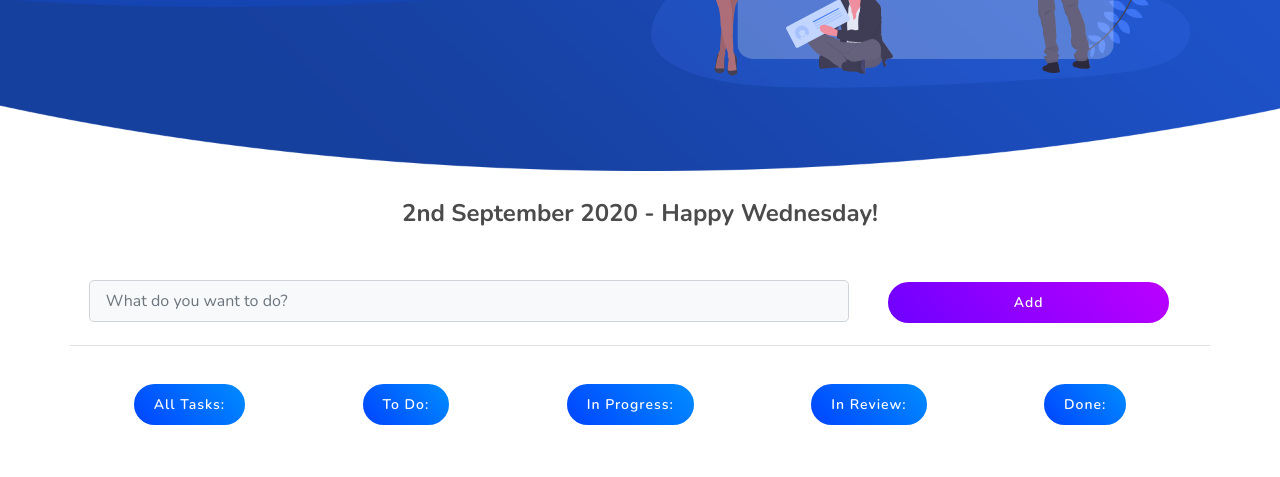
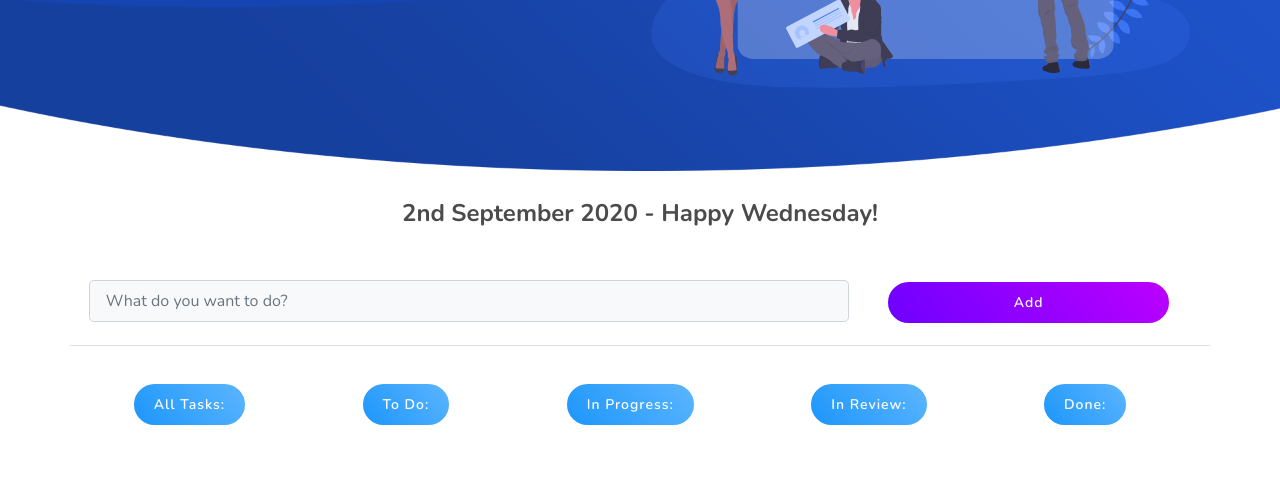
Before and after one commit to vsatyaseelan/pebbletask, a website built with Parcel: page index.html in a window 1280 px wide. Shown: the part 323-800 px from the top of the page. Built offline with nearby package versions, Linux system fonts and the light colour scheme.

Commit message:
Update Hover Button

```diff
--- a/styles.css
+++ b/styles.css
@@ -319,7 +319,7 @@ footer {
     transition: 0.5s;
     margin: 0 20px 20px 0;
     color: #fff;
-    background: linear-gradient(50deg, #0044ff 0, #008cff 100%);
+    background: linear-gradient(50deg, #1c96fa 0, #5cb5ff 100%);
     border: 2px solid #ffffff;
   }
 
```
